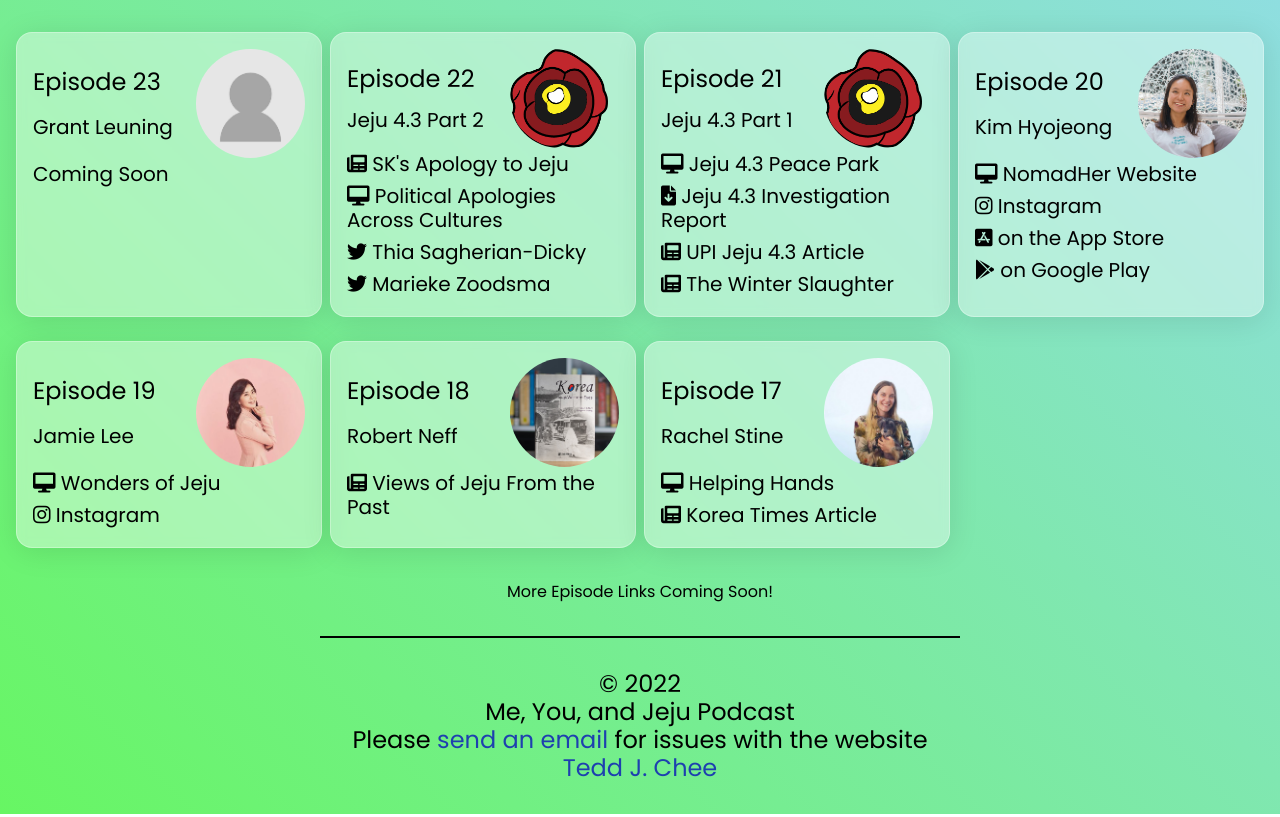
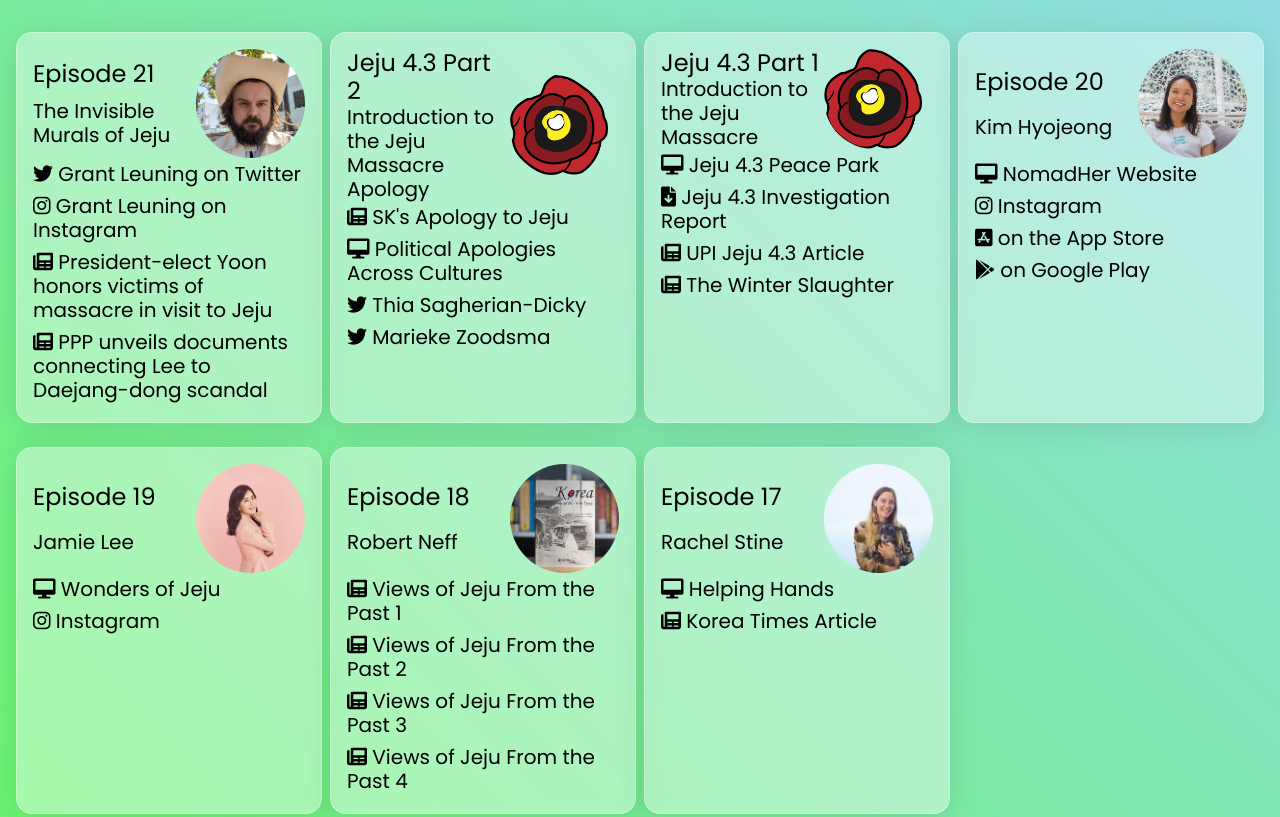
Before and after one commit to jaec0113/me-you-jeju-v2, a website: page links/index.html in a window 1280 px wide. Shown: the part 526-1343 px from the top of the page. Drawn offline with nearby package versions, Linux system fonts and the light colour scheme.

Commit message:
add episode 21

```diff
--- a/links/index.html
+++ b/links/index.html
@@ -59,23 +59,27 @@
     <section class="glass hover:bg-black/10">
       <div class="flex">
         <div class="w-3/5 large-tablet:flex large-tablet:flex-col large-tablet:justify-evenly">
-          <h3 class="text-md large-tablet:text-xl">Episode 23</h3>
-          <p class="text-sm large-tablet:text-lg">Grant Leuning</p>
+          <h3 class="text-md large-tablet:text-xl">Episode 21</h3>
+          <p class="text-sm large-tablet:text-lg">The Invisible Murals of Jeju</p>
         </div>
         <div class="w-2/5 flex align-center">
-          <img class="object-contain w-full rounded-full" src="/images/link-imgs/no-user-image.jpg" alt="image placeholder">
+          <img class="object-contain w-full rounded-full" src="/images/link-imgs/grant-leuning-ep21.jpg" alt="Grant Leuning">
         </div>
       </div>
       <div class="flex flex-col justify-evenly max-h-2/3 text-sm large-tablet:text-lg">
-        <a href="#" target="_blank" rel="noopener noreferrer" class="my-1 hover:text-white"><i></i> Coming Soon</a>
+        <a href="https://twitter.com/neoliteralism" target="_blank" rel="noopener noreferrer" class="my-1 hover:text-white"><i class="fab fa-twitter"></i> Grant Leuning on Twitter</a>
+        <a href="https://www.instagram.com/jejuimage" class="my-1 hover:text-white" target='_blank'
+        rel='noopener noreferrer'><i class="fab fa-instagram"></i> Grant Leuning on Instagram</a>
+        <a href="https://en.yna.co.kr/view/AEN20220403001100315" target="_blank" rel="noopener noreferrer" class="my-1 hover:text-white"><i class="fa-solid fa-newspaper"></i> President-elect Yoon honors victims of massacre in visit to Jeju</a>
+        <a href="http://www.koreaherald.com/view.php?ud=20220228000730" target="_blank" rel="noopener noreferrer" class="my-1 hover:text-white"><i class="fa-solid fa-newspaper"></i> PPP unveils documents connecting Lee to Daejang-dong scandal</a>
       </div>
     </section>
 
     <section class="glass hover:bg-black/10">
       <div class="flex">
         <div class="w-3/5 large-tablet:flex large-tablet:flex-col large-tablet:justify-evenly">
-          <h3 class="text-md large-tablet:text-xl">Episode 22</h3>
-          <p class="text-sm large-tablet:text-lg">Jeju 4.3 Part 2</p>
+          <h3 class="text-md large-tablet:text-xl">Jeju 4.3 Part 2</h3>
+          <p class="text-sm large-tablet:text-lg">Introduction to the Jeju Massacre Apology</p>
         </div>
         <div class="w-2/5 flex align-center">
           <img class="object-contain w-full rounded-full" src="/images/link-imgs/camellia-pin-drawing.jpg" alt="camellia flower pin drawing">
@@ -92,8 +96,8 @@
     <section class="glass hover:bg-black/10">
       <div class="flex">
         <div class="w-3/5 large-tablet:flex large-tablet:flex-col large-tablet:justify-evenly">
-          <h3 class="text-md large-tablet:text-xl">Episode 21</h3>
-          <p class="text-sm large-tablet:text-lg">Jeju 4.3 Part 1</p>
+          <h3 class="text-md large-tablet:text-xl">Jeju 4.3 Part 1</h3>
+          <p class="text-sm large-tablet:text-lg">Introduction to the Jeju Massacre</p>
         </div>
         <div class="w-2/5 flex align-center">
           <img class="object-contain w-full rounded-full" src="/images/link-imgs/camellia-pin-drawing.jpg" alt="camellia flower pin drawing">
@@ -161,7 +165,13 @@
       </div>
         <div class="flex flex-col justify-evenly max-h-2/3 text-sm large-tablet:text-lg">
           <a href="https://www.koreatimes.co.kr/www/opinion/2022/01/721_321869.html" class="my-1 hover:text-white" target='_blank'
-          rel='noopener noreferrer'><i class="fa-solid fa-newspaper"></i> Views of Jeju From the Past</a>
+          rel='noopener noreferrer'><i class="fa-solid fa-newspaper"></i> Views of Jeju From the Past 1</a>
+          <a href="https://www.koreatimes.co.kr/www/opinion/2022/01/721_321868.html" class="my-1 hover:text-white" target='_blank'
+          rel='noopener noreferrer'><i class="fa-solid fa-newspaper"></i> Views of Jeju From the Past 2</a>
+          <a href="https://www.koreatimes.co.kr/www/opinion/2022/05/715_322210.html" class="my-1 hover:text-white" target='_blank'
+          rel='noopener noreferrer'><i class="fa-solid fa-newspaper"></i> Views of Jeju From the Past 3</a>
+          <a href="https://www.koreatimes.co.kr/www/opinion/2022/05/721_322204.html?fa" class="my-1 hover:text-white" target='_blank'
+          rel='noopener noreferrer'><i class="fa-solid fa-newspaper"></i> Views of Jeju From the Past 4</a>
         </div>
     </section>
 
```
Also changed, not shown: images/link-imgs/grant-leuning-ep21.jpg (added).
